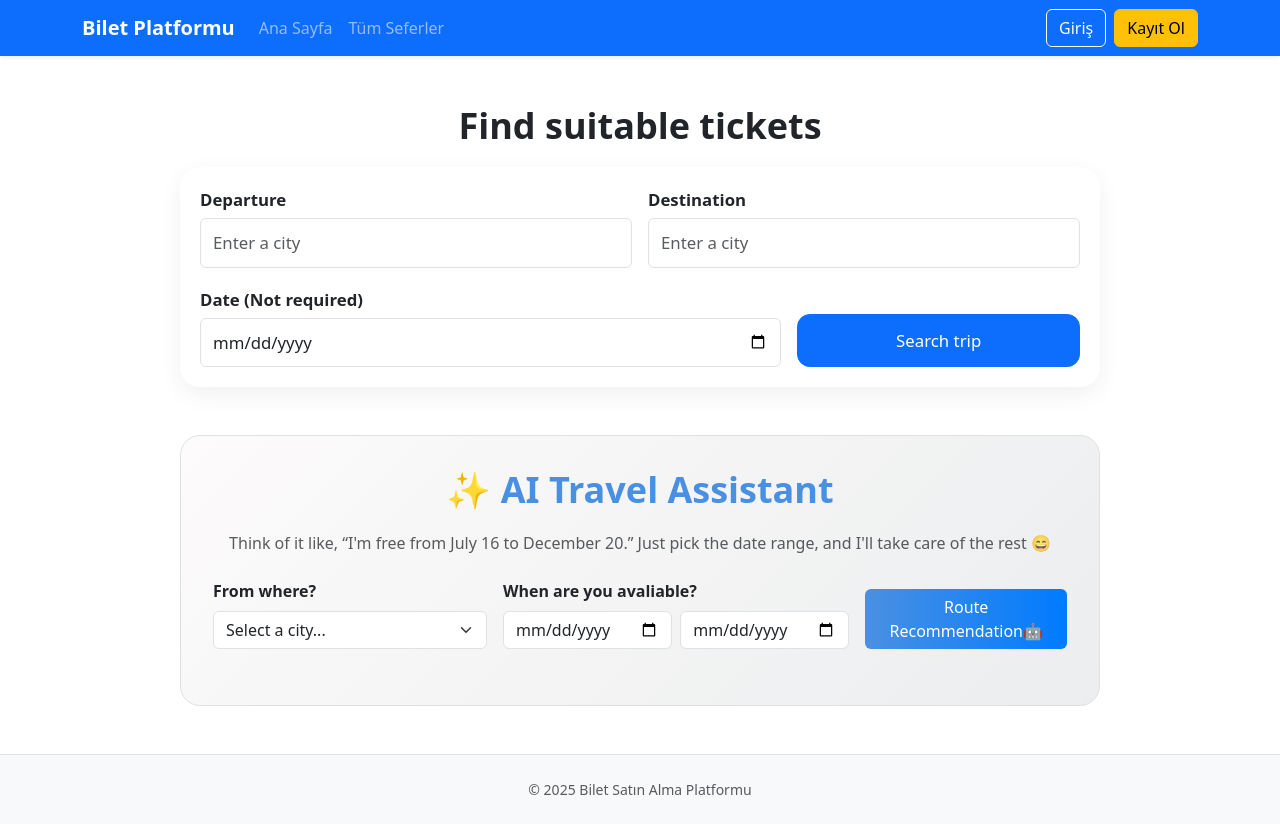
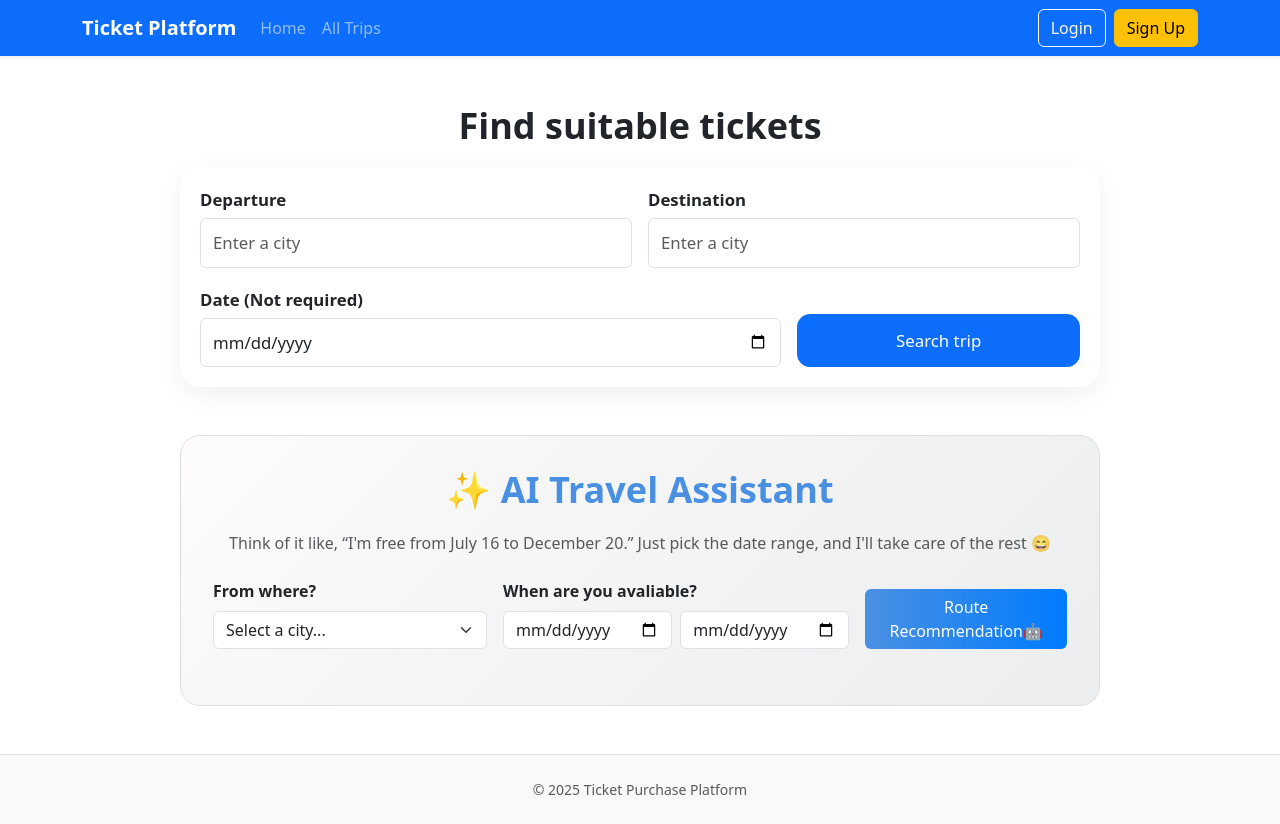
Before and after one commit to mrburak0/bilet-satin-alma, a PHP site: page /index.php in a window 1280 px wide. Run offline with PHP 8.4, Linux system fonts and the light colour scheme; data comes from the database, SQL or seed files in the repository.

Commit message:
english interface

```diff
--- a/public/includes/footer.php
+++ b/public/includes/footer.php
@@ -1,6 +1,6 @@
 <footer class="py-4 bg-light mt-auto border-top">
   <div class="container text-center text-muted small">
-    <div>© 2025 Bilet Satın Alma Platformu</div>
+    <div>© 2025 Ticket Purchase Platform</div>
   </div>
 </footer>
 <script src="https://cdn.jsdelivr.net/npm/bootstrap@5.3.2/dist/js/bootstrap.bundle.min.js"></script>
--- a/public/includes/functions.php
+++ b/public/includes/functions.php
@@ -3,13 +3,27 @@ require_once __DIR__ . '/../../config/db.php';
 require_once __DIR__ . '/session.php';
 
 
-function set_flash($k,$v){ $_SESSION['flash'][$k]=$v; }
-function get_flash($k){ if(!empty($_SESSION['flash'][$k])){ $m=$_SESSION['flash'][$k]; unset($_SESSION['flash'][$k]); return $m; } return null; }
+function set_flash($k, $v)
+{
+  $_SESSION['flash'][$k] = $v;
+}
+function get_flash($k)
+{
+  if (!empty($_SESSION['flash'][$k])) {
+    $m = $_SESSION['flash'][$k];
+    unset($_SESSION['flash'][$k]);
+    return $m;
+  }
+  return null;
+}
 
 
-function current_user(bool $refresh = false) {
-  if (session_status() === PHP_SESSION_NONE) session_start();
-  if (!isset($_SESSION['user'])) return null;
+function current_user(bool $refresh = false)
+{
+  if (session_status() === PHP_SESSION_NONE)
+    session_start();
+  if (!isset($_SESSION['user']))
+    return null;
 
   if ($refresh) {
 
@@ -18,20 +32,35 @@ function current_user(bool $refresh = false) {
       $st = $db->prepare('SELECT * FROM "User" WHERE id = ? LIMIT 1');
       $st->execute([$_SESSION['user']['id']]);
       $row = $st->fetch(PDO::FETCH_ASSOC);
-      if ($row) $_SESSION['user'] = $row;
+      if ($row)
+        $_SESSION['user'] = $row;
     }
   }
   return $_SESSION['user'];
 }
-function is_logged_in(){ return !!current_user(); }
-function user_role(){ return $_SESSION['user']['role'] ?? 'guest'; }
+function is_logged_in()
+{
+  return !!current_user();
+}
+function user_role()
+{
+  return $_SESSION['user']['role'] ?? 'guest';
+}
 
-function require_login(){
-  if (!is_logged_in()){ set_flash('error','Lütfen giriş yapın.'); header('Location: login.php'); exit; }
-}
-function require_role($roles){
-  require_login();
-  if (!in_array(user_role(), $roles, true)){
-    set_flash('error','Bu sayfaya erişiminiz yok.'); header('Location: index.php'); exit;
+function require_login()
+{
+  if (!is_logged_in()) {
+    set_flash('error', 'Please log in.');
+    header('Location: login.php');
+    exit;
   }
 }
+function require_role($roles)
+{
+  require_login();
+  if (!in_array(user_role(), $roles, true)) {
+    set_flash('error', 'You do not have permission to access this page.');
+    header('Location: index.php');
+    exit;
+  }
+}
--- a/public/includes/header.php
+++ b/public/includes/header.php
@@ -1,11 +1,13 @@
 <?php require_once __DIR__ . '/functions.php'; ?>
 <!doctype html>
-<html lang="tr">
+<html lang="en">
+
 <head>
-  <meta charset="utf-8"/>
-  <meta name="viewport" content="width=device-width, initial-scale=1"/>
-  <title><?= isset($page_title) ? htmlspecialchars($page_title) . ' • ' : '' ?>Bilet Platformu</title>
-  <link href="https://cdn.jsdelivr.net/npm/bootstrap@5.3.2/dist/css/bootstrap.min.css" rel="stylesheet"/>
-  <link href="assets/styles.css" rel="stylesheet"/>
+  <meta charset="utf-8" />
+  <meta name="viewport" content="width=device-width, initial-scale=1" />
+  <title><?= isset($page_title) ? htmlspecialchars($page_title) . ' • ' : '' ?>Ticket Platform</title>
+  <link href="https://cdn.jsdelivr.net/npm/bootstrap@5.3.2/dist/css/bootstrap.min.css" rel="stylesheet" />
+  <link href="assets/styles.css" rel="stylesheet" />
 </head>
+
 <body class="d-flex flex-column min-vh-100">
--- a/public/includes/navbar.php
+++ b/public/includes/navbar.php
@@ -1,23 +1,23 @@
 <?php $u = current_user(); ?>
 <nav class="navbar navbar-expand-lg navbar-dark bg-primary shadow-sm">
   <div class="container">
-    <a class="navbar-brand fw-bold" href="index.php">Bilet Platformu</a>
+    <a class="navbar-brand fw-bold" href="index.php">Ticket Platform</a>
     <button class="navbar-toggler" type="button" data-bs-toggle="collapse" data-bs-target="#nav">
       <span class="navbar-toggler-icon"></span>
     </button>
     <div id="nav" class="collapse navbar-collapse">
       <ul class="navbar-nav me-auto">
-        <li class="nav-item"><a class="nav-link" href="index.php">Ana Sayfa</a></li>
-        <li class="nav-item"><a class="nav-link" href="listings.php">Tüm Seferler</a></li>
+        <li class="nav-item"><a class="nav-link" href="index.php">Home</a></li>
+        <li class="nav-item"><a class="nav-link" href="listings.php">All Trips</a></li>
         <?php if ($u && in_array($u['role'], ['company', 'admin'])): ?>
           <li class="nav-item dropdown">
-            <a class="nav-link dropdown-toggle" data-bs-toggle="dropdown" href="#">Paneller</a>
+            <a class="nav-link dropdown-toggle" data-bs-toggle="dropdown" href="#">Panels</a>
             <ul class="dropdown-menu">
               <?php if ($u['role'] === 'company'): ?>
-                <li><a class="dropdown-item" href="company-admin.php">Firma Admin Paneli</a></li>
+                <li><a class="dropdown-item" href="company-admin.php">Company Admin Panel</a></li>
               <?php endif; ?>
               <?php if ($u['role'] === 'admin'): ?>
-                <li><a class="dropdown-item" href="admin.php">Admin Paneli</a></li>
+                <li><a class="dropdown-item" href="admin.php">Admin Panel</a></li>
               <?php endif; ?>
             </ul>
           </li>
@@ -25,18 +25,18 @@
       </ul>
       <div class="d-flex gap-2">
         <?php if (!$u): ?>
-          <a class="btn btn-outline-light" href="login.php">Giriş</a>
-          <a class="btn btn-warning" href="register.php">Kayıt Ol</a>
+          <a class="btn btn-outline-light" href="login.php">Login</a>
+          <a class="btn btn-warning" href="register.php">Sign Up</a>
         <?php else: ?>
           <span class="badge text-bg-light text-primary align-self-center">
-            Rol: <?= htmlspecialchars(strtoupper($u['role'])) ?>
+            Role: <?= htmlspecialchars(strtoupper($u['role'])) ?>
           </span>
 
           <?php if ($u['role'] !== 'admin'): ?>
-            <a class="btn btn-outline-light" href="tickets.php">Hesabım</a>
+            <a class="btn btn-outline-light" href="tickets.php">My Account</a>
           <?php endif; ?>
 
-          <a class="btn btn-danger" href="logout.php">Çıkış</a>
+          <a class="btn btn-danger" href="logout.php">Logout</a>
         <?php endif; ?>
       </div>
     </div>
--- a/public/includes/session.php
+++ b/public/includes/session.php
@@ -1,2 +1,3 @@
 <?php
-if (session_status() === PHP_SESSION_NONE) session_start();
+if (session_status() === PHP_SESSION_NONE)
+    session_start();
```
